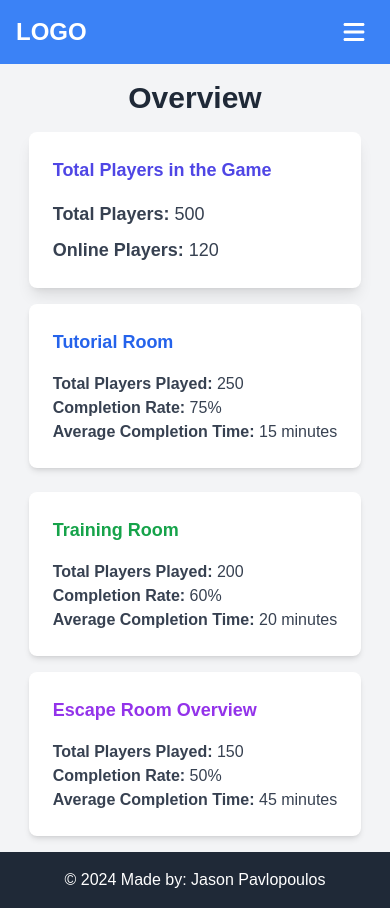
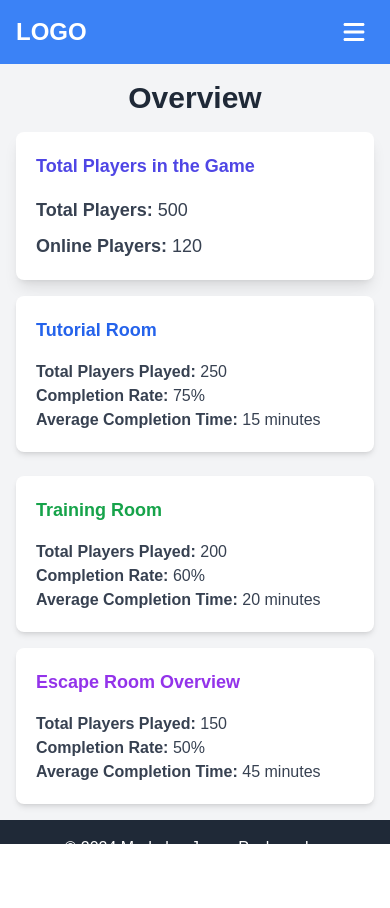
Before and after one commit to CallMeJasonYT/Thesis, a Next.js app in the folder teacher-panel/: page /Overview in a window 390 px wide. After the commit the page ends 844 px from the top, so only its background shows below. Built offline with nearby package versions, Linux system fonts and the light colour scheme.

Commit message:
Footer Integration
- Added the Footer to the Main Page
- Better Scrollbars
- Improved Responsiveness

```diff
--- a/teacher-panel/app/(playerstats)/Overview/layout.tsx
+++ b/teacher-panel/app/(playerstats)/Overview/layout.tsx
@@ -1,4 +1,3 @@
-// app/player-stats/layout.tsx
 import React from "react";
 import Navbar from "../../components/navbar";
 import Footer from "../../components/footer";
@@ -14,14 +13,12 @@ export default function PlayerStatsLayout({
   children: React.ReactNode;
 }) {
   return (
-    <body className="min-h-screen bg-gray-50">
-      <main className="mx-auto">
-        <div className="flex flex-col min-h-screen bg-gray-100">
-          <Navbar />
-          <main className="flex-grow mx-auto p-4">{children}</main>
-          <Footer />
-        </div>
+    <div className="bg-gray-50 min-h-screen flex flex-col">
+      <Navbar />
+      <main className="flex-grow mx-auto p-4 bg-gray-100 w-full max-w-7xl">
+        {children}
       </main>
-    </body>
+      <Footer />
+    </div>
   );
 }
--- a/teacher-panel/app/(playerstats)/Overview/page.tsx
+++ b/teacher-panel/app/(playerstats)/Overview/page.tsx
@@ -8,7 +8,7 @@ const PlayerStatsOverview = () => {
       <h1 className="text-3xl font-bold text-center text-gray-800">Overview</h1>
 
       {/* Total Players */}
-      <div className="bg-white shadow-lg rounded-lg p-6">
+      <div className="bg-white shadow-lg rounded-lg p-5">
         <h2 className="text-lg font-semibold text-indigo-600 flex items-center">
           Total Players in the Game
         </h2>
@@ -24,7 +24,7 @@ const PlayerStatsOverview = () => {
 
       {/* Tutorial and Training Rooms */}
       <div className="grid gap-6 md:grid-cols-2">
-        <div className="bg-white shadow-md rounded-lg p-6">
+        <div className="bg-white shadow-md rounded-lg p-5">
           <h2 className="text-lg font-semibold text-blue-600">Tutorial Room</h2>
           <div className="mt-4">
             <p className="text-gray-700">
@@ -39,7 +39,7 @@ const PlayerStatsOverview = () => {
           </div>
         </div>
 
-        <div className="bg-white shadow-md rounded-lg p-6">
+        <div className="bg-white shadow-md rounded-lg p-5">
           <h2 className="text-lg font-semibold text-green-600">
             Training Room
           </h2>
@@ -58,7 +58,7 @@ const PlayerStatsOverview = () => {
       </div>
 
       {/* Escape Room */}
-      <div className="bg-white shadow-md rounded-lg p-6">
+      <div className="bg-white shadow-md rounded-lg p-5">
         <h2 className="text-lg font-semibold text-purple-600">
           Escape Room Overview
         </h2>
--- a/teacher-panel/app/globals.css
+++ b/teacher-panel/app/globals.css
@@ -23,3 +23,35 @@ body {
 .navbar-overlay {
   transition: opacity 0.3s ease, transform 0.3s ease;
 }
+
+html,
+body {
+  margin: 0;
+  padding: 0;
+  height: 100%;
+  overflow-x: hidden;
+}
+
+main {
+  flex-grow: 1;
+}
+
+/* Global scrollbar styles */
+::-webkit-scrollbar {
+  width: 8px;
+  height: 8px;
+}
+
+::-webkit-scrollbar-track {
+  background: rgba(0, 0, 0, 0.1);
+  border-radius: 10px;
+}
+
+::-webkit-scrollbar-thumb {
+  background: rgba(0, 0, 0, 0.3);
+  border-radius: 10px;
+}
+
+::-webkit-scrollbar-thumb:hover {
+  background: rgba(0, 0, 0, 0.5);
+}
--- a/teacher-panel/app/layout.tsx
+++ b/teacher-panel/app/layout.tsx
@@ -10,5 +10,9 @@ export default function RootLayout({
 }: {
   children: React.ReactNode;
 }) {
-  return <html lang="en">{children}</html>;
+  return (
+    <html lang="en" className="min-h-dvh">
+      <body className="g-gray-50 min-h-dvh flex flex-col">{children}</body>
+    </html>
+  );
 }
--- a/teacher-panel/app/page.tsx
+++ b/teacher-panel/app/page.tsx
@@ -2,15 +2,18 @@
 
 import React from "react";
 import Link from "next/link";
+import Footer from "./components/footer";
 
 export default function MainPage() {
   return (
-    <body className="min-h-screen bg-gray-50">
+    <div className="min-h-screen flex flex-col bg-gray-50">
+      {/* Header */}
       <header className="bg-blue-500 text-white p-4 shadow-md">
         <h1 className="text-center text-2xl font-bold">Admin Panel</h1>
       </header>
-      <main className="mx-auto">
-        <div className="flex flex-col items-center justify-center min-h-screen bg-gray-100 text-gray-800">
+
+      {/* Main Content */}
+      <main className="flex-grow flex flex-col items-center justify-center bg-gray-100 text-gray-800">
         <h1 className="text-4xl font-bold mb-4 text-blue-600">
           Welcome to the Admin Panel
         </h1>
@@ -26,8 +29,10 @@ export default function MainPage() {
             Go to Player Stats
           </Link>
         </div>
+      </main>
+
+      {/* Footer */}
+      <Footer />
     </div>
-      </main>
-    </body>
   );
 }
```
Lines whose indentation alone changed are shown as unchanged.
